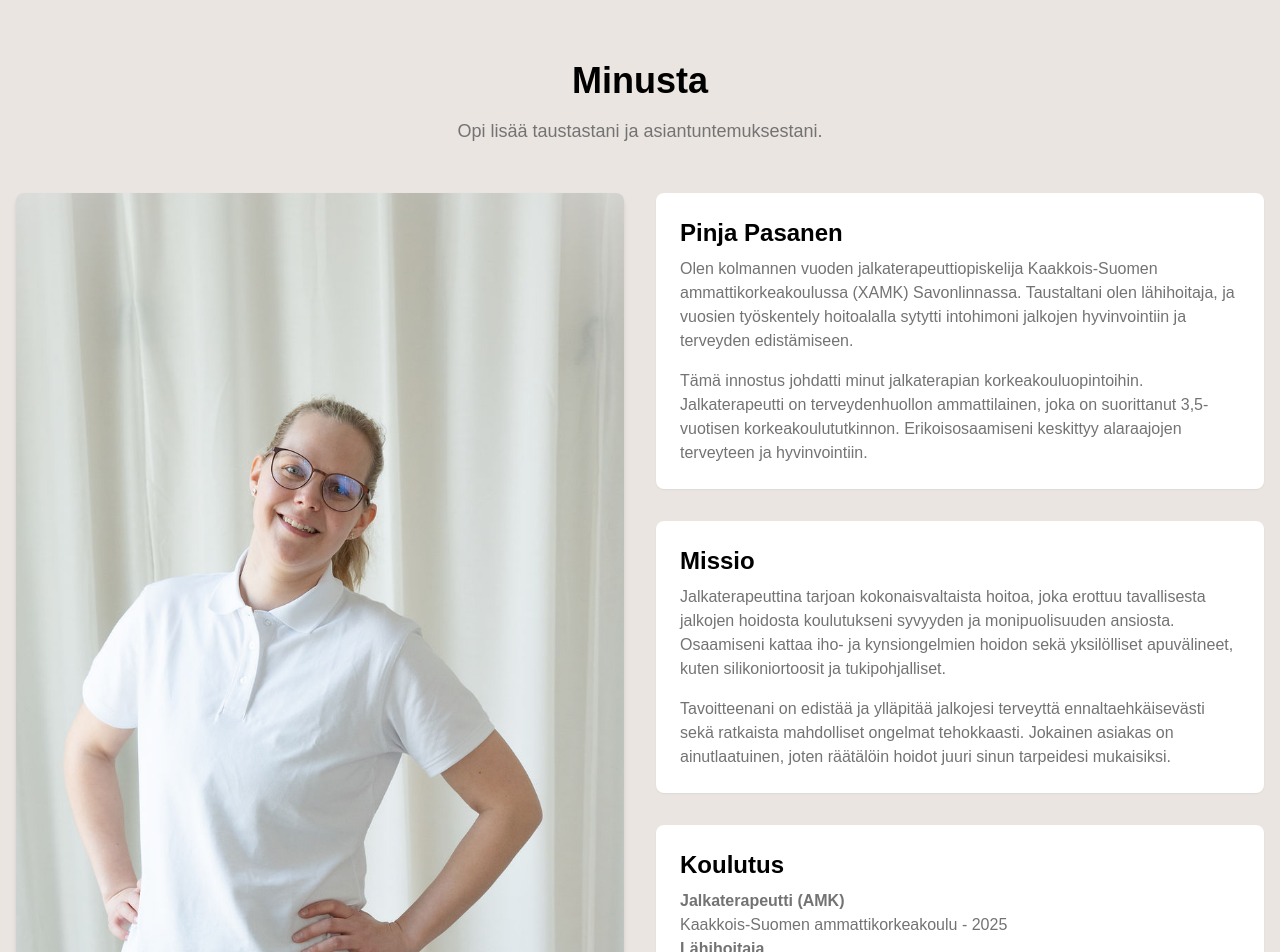
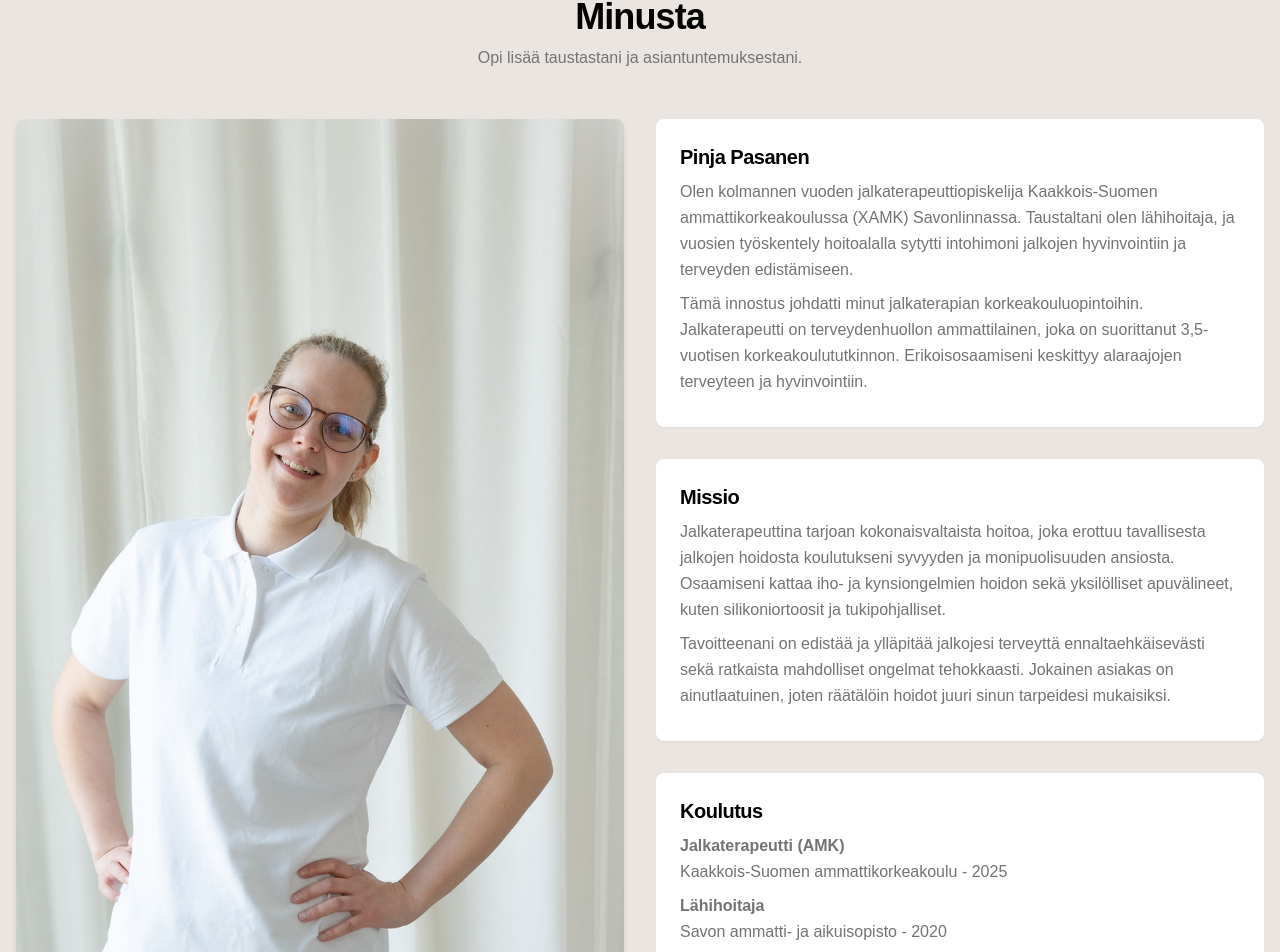
Before and after one commit to Markus-Pasanen/pinja-website, a Next.js app: page /esittely in a window 1280 px wide. Shown: the part 75-1027 px from the top of the page. Built offline with nearby package versions, Linux system fonts and the light colour scheme.

Commit message:
tailwind refactors

```diff
--- a/src/app/esittely/page.tsx
+++ b/src/app/esittely/page.tsx
@@ -3,14 +3,12 @@ import Card from "@/components/shared/Card";
 
 export default function AboutPage() {
   return (
-    <main className="container mx-auto py-16 px-4 text-muted-foreground">
-      <section className="text-center mb-12">
-        <h1 className="text-4xl font-bold mb-4 text-black">Minusta</h1>
-        <p className="text-lg">
-          Opi lisää taustastani ja asiantuntemuksestani.
-        </p>
+    <main>
+      <section>
+        <h1>Minusta</h1>
+        <p>Opi lisää taustastani ja asiantuntemuksestani.</p>
       </section>
-      <section className="">
+      <section>
         <div className="grid grid-cols-1 md:grid-cols-2 gap-8">
           <div>
             <img
@@ -20,24 +18,21 @@ export default function AboutPage() {
             />
           </div>
           <div className="flex flex-col justify-between gap-8">
-
-            <Card className="h-full">
-              <h3 className="text-2xl font-semibold mb-2 text-black">
-                Pinja Pasanen
-              </h3>
-              <p className="pb-4">
+            <Card>
+              <h3>Pinja Pasanen</h3>
+              <p>
                 Olen kolmannen vuoden jalkaterapeuttiopiskelija Kaakkois-Suomen ammattikorkeakoulussa (XAMK) Savonlinnassa.
-                Taustaltani olen lähihoitaja, ja vuosien työskentely hoitoalalla sytytti intohimoni jalkojen hyvinvointiin ja terveyden edistämiseen.</p>
+                Taustaltani olen lähihoitaja, ja vuosien työskentely hoitoalalla sytytti intohimoni jalkojen hyvinvointiin ja terveyden edistämiseen.
+              </p>
               <p>
                 Tämä innostus johdatti minut jalkaterapian korkeakouluopintoihin.
                 Jalkaterapeutti on terveydenhuollon ammattilainen, joka on suorittanut 3,5-vuotisen korkeakoulututkinnon.
                 Erikoisosaamiseni keskittyy alaraajojen terveyteen ja hyvinvointiin.
               </p>
             </Card>
-
-            <Card className="h-full">
-              <h3 className="text-2xl font-semibold mb-2 text-black">Missio</h3>
-              <p className="pb-4">
+            <Card>
+              <h3>Missio</h3>
+              <p>
                 Jalkaterapeuttina tarjoan kokonaisvaltaista hoitoa, joka erottuu tavallisesta jalkojen hoidosta koulutukseni syvyyden ja monipuolisuuden ansiosta.
                 Osaamiseni kattaa iho- ja kynsiongelmien hoidon sekä yksilölliset apuvälineet, kuten silikoniortoosit ja tukipohjalliset.
               </p>
@@ -46,35 +41,33 @@ export default function AboutPage() {
                 Jokainen asiakas on ainutlaatuinen, joten räätälöin hoidot juuri sinun tarpeidesi mukaisiksi.
               </p>
             </Card>
-
-            <Card className="h-full">
-              <h3 className="text-2xl font-semibold mb-2 text-black">Koulutus</h3>
-              <p className="text-muted-foreground">
+            <Card>
+              <h3>Koulutus</h3>
+              <p>
                 <strong>Jalkaterapeutti (AMK)</strong>
                 <br />
                 Kaakkois-Suomen ammattikorkeakoulu - 2025
               </p>
-              <p className="text-muted-foreground">
+              <p>
                 <strong>Lähihoitaja</strong>
                 <br />
                 Savon ammatti- ja aikuisopisto - 2020
               </p>
             </Card>
-
-            <Card className="h-full">
-              <h3 className="text-2xl font-semibold mb-2 text-black">Sertifikaatit</h3>
-              <p className="text-muted-foreground">
+            <Card>
+              <h3>Sertifikaatit</h3>
+              <p>
                 <strong>Fast&Furious sugaring (level 1)</strong>
                 <br />
                 MAKEA pro - 2025
               </p>
             </Card>
             <Link href="/yhteystiedot">
-            <button className="bg-primary text-white px-8 py-4 rounded-lg hover:bg-hover transition duration-300 w-full">
-              Varaa aika
-            </button></Link>
+              <button className="bg-primary text-white px-8 py-4 rounded-lg hover:bg-hover transition duration-300 w-full">
+                Varaa aika
+              </button>
+            </Link>
           </div>
-
         </div>
       </section>
     </main>
--- a/src/app/globals.css
+++ b/src/app/globals.css
@@ -24,4 +24,28 @@ body {
     --accent-foreground: 0 0% 100%;
     --radius: 0.5rem;
   }
+
+  h1 {
+    @apply text-3xl md:text-4xl font-bold mb-2 leading-tight tracking-tight text-black;
+  }
+  h2 {
+    @apply text-2xl md:text-2xl font-bold mb-6 leading-snug tracking-tight text-black;
+  }
+  h3 {
+    @apply text-xl md:text-xl font-semibold mb-2 leading-snug tracking-tight text-black;
+  }
+  p {
+    @apply leading-relaxed text-muted-foreground mb-2;
+  }
+  strong {
+    @apply font-semibold;
+  }
+
+  main {
+    @apply container mx-auto px-4 text-muted-foreground subpixel-antialiased;
+  }
+
+  section {
+    @apply mb-12 text-center;
+  }
 }
--- a/src/app/maksutavat/page.tsx
+++ b/src/app/maksutavat/page.tsx
@@ -2,29 +2,25 @@ import Card from "@/components/shared/Card";
 
 export default function ServicesPage() {
   return (
-    <main className="container mx-auto py-16 px-4 text-muted-foreground">
-      <section className="text-center mb-12">
-        <h1 className="text-4xl font-bold mb-4 text-black">Maksutavat</h1>
-        <p className="mb-6 text-lg">
-          Tarjoamme asiakkaillemme joustavat maksuvaihtoehdot palveluihimme.
-        </p>
-
-        <div className="max-w-3xl mx-auto text-left space-y-8">
+    <main>
+      <section>
+        <h1>Maksutavat</h1>
+        <p>Tarjoamme asiakkaillemme joustavat maksuvaihtoehdot palveluihimme.</p>
+        <div>
           <Card>
-            <h2 className="text-2xl font-semibold mb-3 text-black">Käteinen</h2>
+            <h2>Käteinen</h2>
             <p>Voit maksaa palvelumme käteisellä heti palvelun suorittamisen yhteydessä.</p>
           </Card>
           <Card>
-            <h2 className="text-2xl font-semibold mb-3 text-black">Korttimaksu</h2>
+            <h2>Korttimaksu</h2>
             <p>Hyväksymme yleisimmät pankki- ja luottokortit.</p>
           </Card>
           <Card>
-            <h2 className="text-2xl font-semibold mb-3 text-black">Lahjakortti</h2>
+            <h2>Lahjakortti</h2>
             <p>Voit maksaa palvelun myös lahjakortilla.</p>
           </Card>
         </div>
-
-        <p className="mt-6 text-center italic text-muted-foreground">
+        <p>
           Jos sinulla on kysyttävää maksutavoista, olethan yhteydessä minuun puhelimitse tai sähköpostitse.
         </p>
       </section>
--- a/src/app/page.tsx
+++ b/src/app/page.tsx
@@ -46,61 +46,51 @@ export default function Page() {
     <main className="flex flex-col items-center justify-center min-h-screen bg-background text-foreground gap-8">
       {/* Hero Section backdrop-blur-sm brightness-75 */}
       <section
-        className="relative w-full h-screen flex items-center justify-center text-center text-card"
+        className="relative top-0 w-screen h-[50vh] xl:h-[75vh] flex items-center justify-center text-center text-card"
         style={{
           backgroundImage: `url('/images/hero_background.jpg')`,
           backgroundSize: 'cover',
           backgroundPosition: '50% 20%',
         }}
       >
-        <div className="absolute inset-0 brightness-75 backdrop-blur-sm "></div>
+        <div className="absolute inset-0 brightness-75 backdrop-blur-sm"></div>
         <div className="relative z-10 px-4 rounded-lg">
-          <h1 className="text-5xl font-bold mb-4">
-            Pinja Pasanen
-          </h1>
-          <p className="text-lg mb-16">
+          <h1 className="text-card">Pinja Pasanen</h1>
+          <p className="text-card mb-10">
             Jalkaterapeuttiopiskelija, joka on erikoistunut jalkojen terveyteen ja hyvinvointiin nykyaikaisilla hoitomenetelmillä.
           </p>
-            <Link href="/yhteystiedot" className="bg-primary text-card px-24 py-4 rounded-lg hover:ring-4 ring-secondary transition duration-300  font-semibold">
+            <Link href="/yhteystiedot" className="bg-primary text-card px-24 py-4  rounded-lg font-semibold">
               Varaa aika
             </Link>
         </div>
       </section>
-      <div className="container mx-auto px-4 py-24">
       <section>
-          <h2 className="text-3xl font-semibold mb-4 text-center">
-            Palveluni
-          </h2>
-          <div className="grid grid-cols-1 md:grid-cols-2 lg:grid-cols-3 gap-8">
+        <h2 className="text-center">Palveluni</h2>
+        <div className="grid grid-cols-1 lg:grid-cols-3 gap-8">
           {services.map((service, index) => (
             <Link
               key={index}
               href="/palvelut"
-                className="p-6 rounded-lg shadow-md bg-card hover:shadow-xl hover:brightness-90 transition duration-300 flex flex-col items-center"
+              className="p-4 rounded-lg shadow-md bg-card hover:shadow-xl hover:brightness-90 transition duration-300 flex flex-col items-center"
             >
               <service.icon className="h-12 w-12 text-primary mb-4" />
-                <h3 className="text-xl font-semibold mb-2 text-center">
-                  {service.title}
-                </h3>
-                <p className="text-muted-foreground text-center">
+              <h3 className="text-center">{service.title}</h3>
+              <p className="text-center">
                 {service.description}
               </p>
             </Link>
           ))}
         </div>
       </section>
-
-        <section className="pt-24">
-          <h2 className="text-3xl font-semibold mb-4 text-center">
-            Ajankohtaista
-          </h2>
+      <section>
+        <h2 className="text-center">Ajankohtaista</h2>
         <div className="grid grid-cols-1 md:grid-cols-2 gap-8">
           {news.map((article, index) => (
             <div
               key={index}
               className="rounded-lg shadow-md bg-card overflow-hidden relative flex flex-col justify-between"
             >
-                <div className="shadow-lg absolute left-0 top-0 rounded-br-lg py-2 px-4 bg-primary text-card z-10 font-semibold">
+              <div className="shadow-lg absolute left-0 top-0 rounded-br-lg py-2 px-4 bg-primary text-card z-10">
                 {article.date}
               </div>
               <div>
@@ -109,21 +99,20 @@ export default function Page() {
                   alt={article.title}
                   className="w-full h-48 object-cover brightness-75"
                 />
-
-                  <div className="p-4 h-48 flex flex-col gap-2">
-                    <h3 className="text-xl font-semibold">
-                      {article.title}
-                    </h3>
-                    <p className="text-muted-foreground">
+                <div className="p-4 text-ellipsis overflow-hidden text-left">
+                  <h3>{article.title}</h3>
+                  <p className="line-clamp-2">
                     {article.excerpt}
                   </p>
+                  <Link href={article.link} className="text-primary hover:underline mt-2 block">
+                    Lue lisää
+                  </Link>
                 </div>
               </div>
             </div>
           ))}
         </div>
       </section>
-      </div>
     </main>
   );
 }
--- a/src/components/shared/Card.tsx
+++ b/src/components/shared/Card.tsx
@@ -6,7 +6,7 @@ interface CardProps {
 }
 
 const Card = ({ children, className = "" }: CardProps) => (
-  <div className={`bg-card p-6 rounded-lg shadow-sm ${className}`}>
+  <div className={`bg-card p-6 text-left rounded-lg shadow-sm ${className}`}>
     {children}
   </div>
 );
```
Also changed, not shown: src/app/palvelut/page.tsx (+14 -10 lines), src/app/toimitusehdot/page.tsx (+7 -10 lines), src/app/yhteystiedot/page.tsx (+14 -18 lines). Lines whose indentation alone changed are shown as unchanged.
